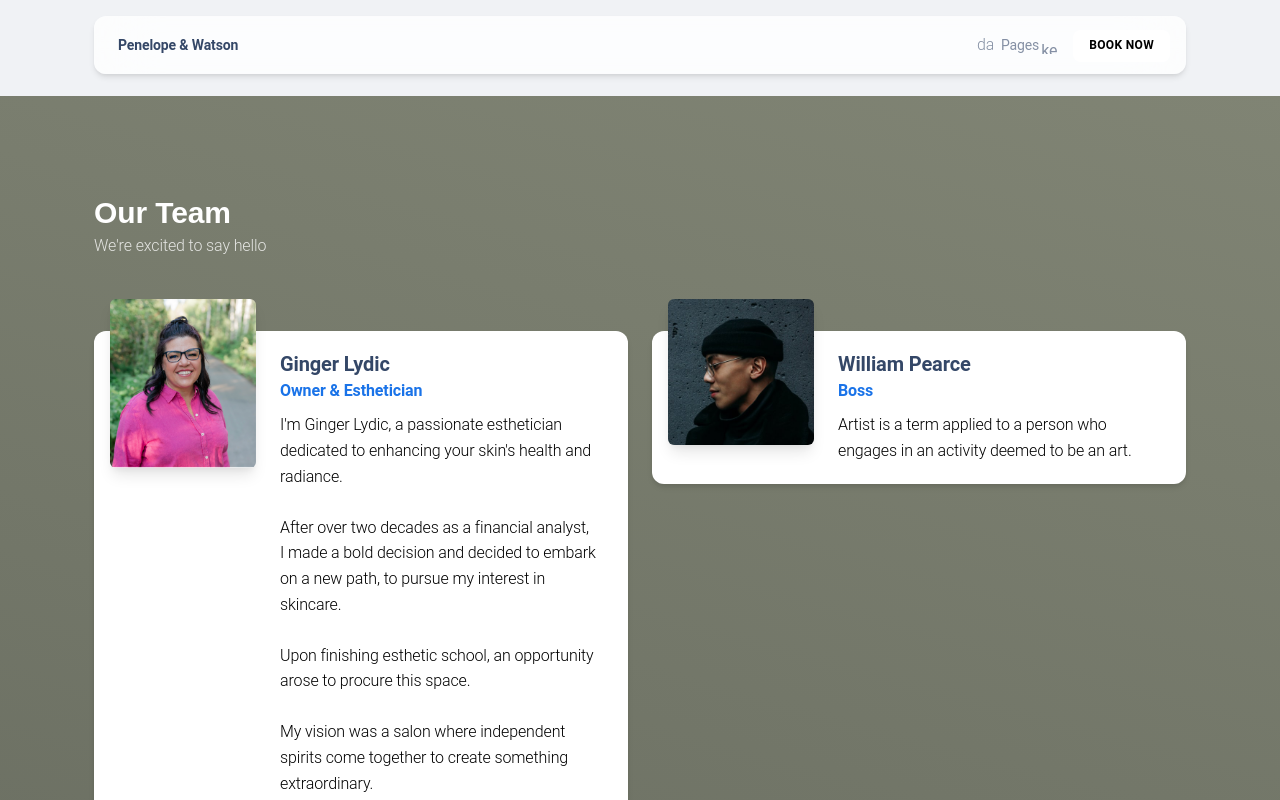
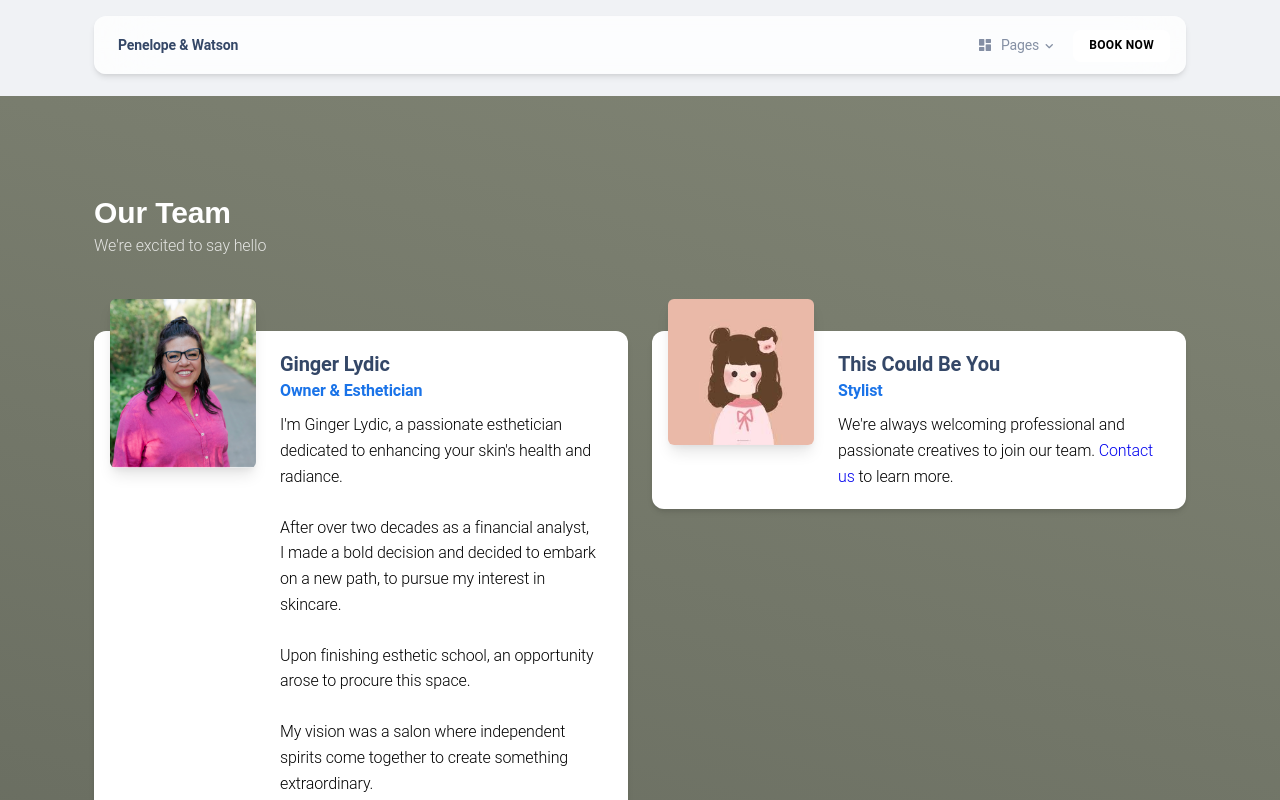
Before and after one commit to jaydedm/Salon, a React (Create React App) app: page /aboutus in a window 1280 px wide. Shown: the top 800 px of the page. Built offline with nearby package versions, Linux system fonts and the light colour scheme.

Commit message:
reset to production ready

```diff
--- a/public/index.html
+++ b/public/index.html
@@ -46,11 +46,7 @@ Coded by www.creative-tim.com
 
     <link
       href="https://fonts.googleapis.com/css?family=Material+Icons|Material+Icons+Outlined|Material+Icons+Two+Tone|Material+Icons+Round|Material+Icons+Sharp"
-      rel="preload"
-      as="stylesheet"
-      media="print"
-      onload="this.onload=null;this.rel='stylesheet';this.removeAttribute('media');"
-      fetchpriority="high"
+      rel="stylesheet"
     />
     <link rel="preload" as="image" href="/p&w-bg.webp">
     <link rel="preload" as="image" href="/pnwstations-small.webp">
--- a/src/pages/Salon/sections/AboutUs/Team.js
+++ b/src/pages/Salon/sections/AboutUs/Team.js
@@ -5,9 +5,9 @@ import MKTypography from 'components/MKTypography'
 
 // Images
 import team1 from 'assets/images/ginger.png'
-import team2 from 'assets/images/bruce-mars.jpg'
-import team3 from 'assets/images/ivana-squares.jpg'
-import team4 from 'assets/images/ivana-square.jpg'
+import team2 from 'assets/images/cutepic.jpeg'
+// import team3 from 'assets/images/ivana-squares.jpg'
+// import team4 from 'assets/images/ivana-square.jpg'
 import HorizontalTeamCard from 'components/HorizontalTeamCard'
 
 // eslint-disable-next-line react/prop-types
@@ -68,13 +68,13 @@ function Team ({ color }) {
               <MKBox mb={1}>
                 <HorizontalTeamCard
                   image={team2}
-                  name="William Pearce"
-                  position={{ color: 'info', label: 'Boss' }}
-                  description="Artist is a term applied to a person who engages in an activity deemed to be an art."
+                  name="This Could Be You"
+                  position={{ color: 'info', label: 'Stylist' }}
+                  description={<span>We&apos;re always welcoming professional and passionate creatives to join our team. <a href="mailto:ginger.lydic@gmail.com">Contact us </a> to learn more.</span>}
                 />
               </MKBox>
             </Grid>
-            <Grid item xs={12} lg={6}>
+            {/* <Grid item xs={12} lg={6}>
               <MKBox mb={{ xs: 1, lg: 0 }}>
                 <HorizontalTeamCard
                   image={team3}
@@ -93,7 +93,7 @@ function Team ({ color }) {
                   description="Artist is a term applied to a person who engages in an activity deemed to be an art."
                 />
               </MKBox>
-            </Grid>
+            </Grid> */}
           </Grid>
         </Container>
       </MKBox>
```
Also changed, not shown: src/assets/images/cutepic.jpeg (added), 15 other files (tests, documents, lock files or other folders).
